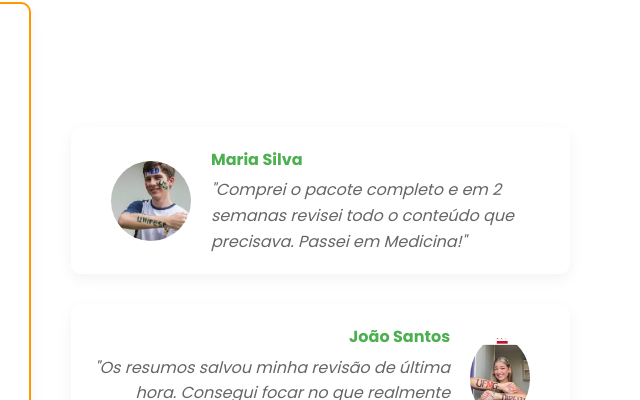
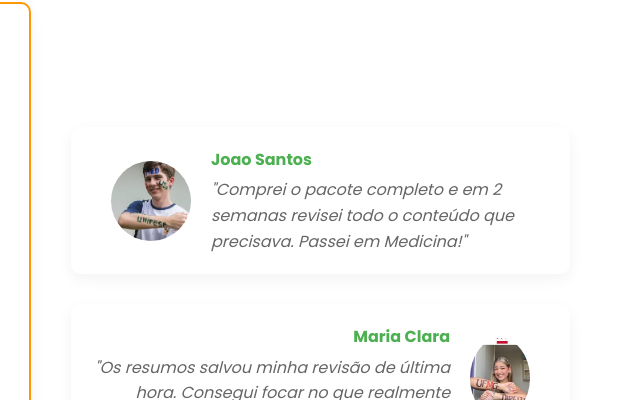
Before and after one commit to Pietro1921/Enem, a plain HTML site: page index.html in a window 1280 px wide. Shown: the part 2098-2498 px from the top of the page, 631-1271 px from the left. Drawn offline with Linux system fonts and the light colour scheme.

```diff
--- a/index.html
+++ b/index.html
@@ -164,7 +164,7 @@
                     <div class="testimonial left">
                         <img src="/Enem/img/Faculdade.jpeg" alt="Maria Silva">
                         <div class="testimonial-content">
-                            <h4>Maria Silva</h4>
+                            <h4>Joao Santos</h4>
                             <p>"Comprei o pacote completo e em 2 semanas revisei todo o conteúdo que precisava. Passei em Medicina!"</p>
                         </div>
                     </div>
@@ -172,7 +172,7 @@
                     <div class="testimonial right">
                         <img src="/Enem/img/Faculdade1.jpeg" alt="João Santos">
                         <div class="testimonial-content">
-                            <h4>João Santos</h4>
+                            <h4>Maria Clara</h4>
                             <p>"Os resumos salvou minha revisão de última hora. Consegui focar no que realmente importa para a prova."</p>
                         </div>
                     </div>
```
